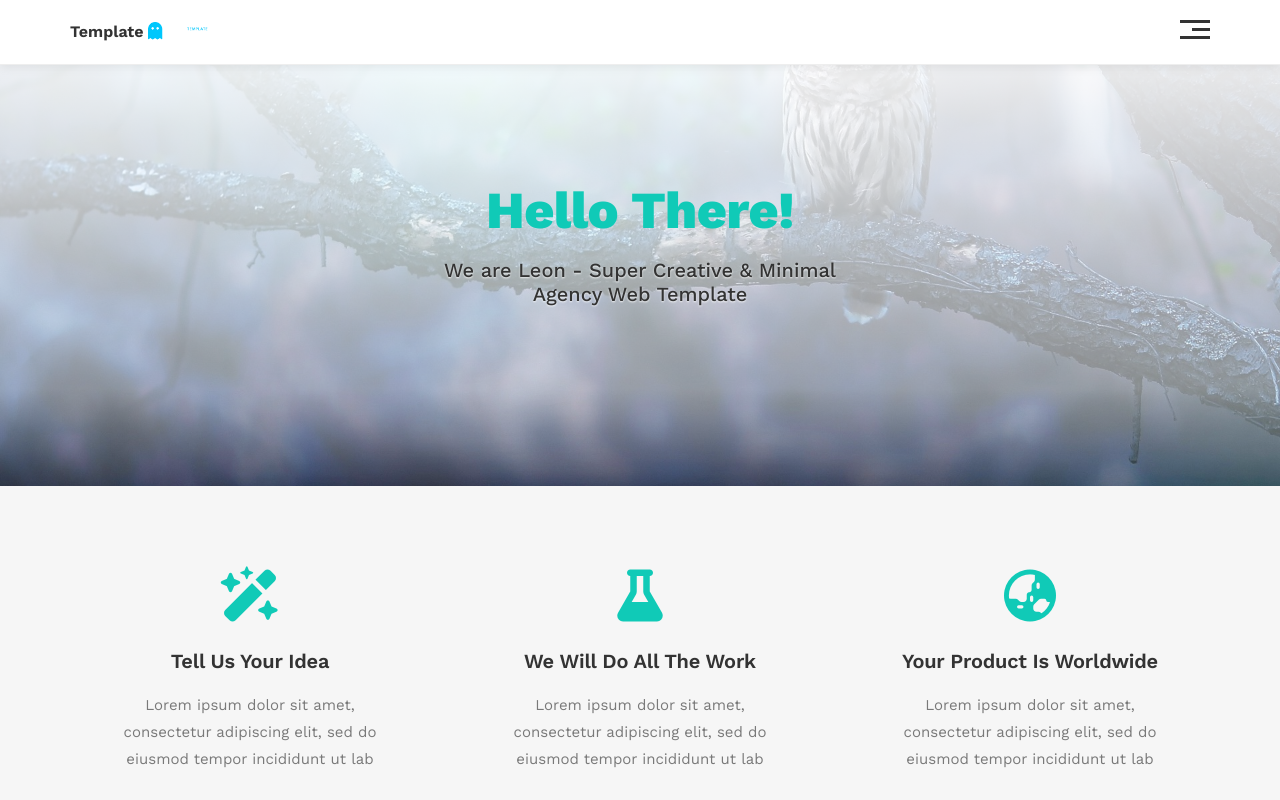
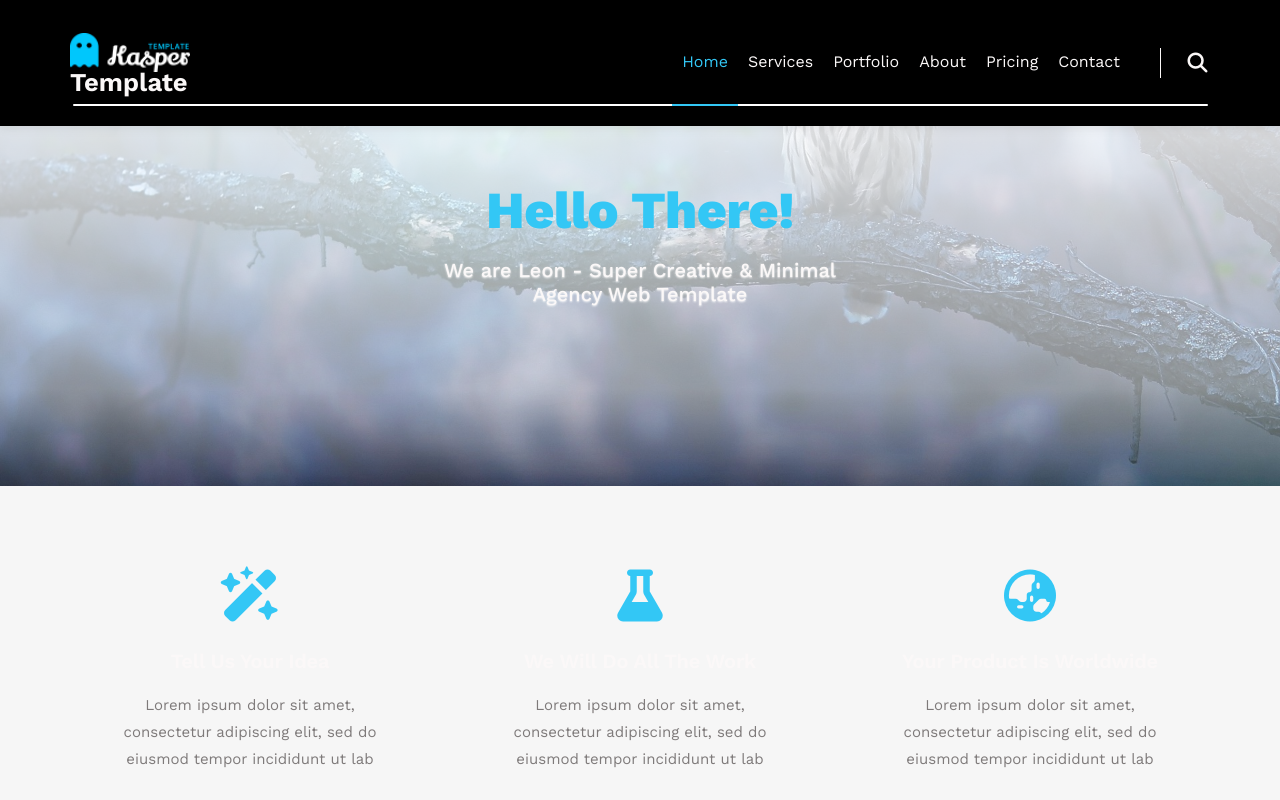
Before and after one commit to MostafaAbdElFatah/Templates, a plain HTML site: page index.html in a window 1280 px wide. Shown: the top 800 px of the page. Drawn offline with nearby package versions, Linux system fonts and the light colour scheme; files whose address does not match are found by name.

Commit message:
feat(header): update header, navigation, and theme tokens for Template 2

```diff
--- a/assets/css/base.css
+++ b/assets/css/base.css
@@ -7,12 +7,12 @@
    -------------------------------------------------------------------------- */
 :root {
     /* Color Palette */
-    --color-primary: #10cab7;
+    --color-primary: #33C7F5;
     --color-secondary: #2c4755;
-    --color-text: #333333;
-    --color-text-muted: #797979;
+    --color-text: #fbf8f8;
+    --color-text-muted: #7e7a7a;
     --color-heading-faded: #ebeced;
-    --color-background: #ffffff;
+    --color-background: #000;
     --color-surface: #f6f6f6;
     --color-page: #eeeeee;
     --color-border: #eeeeee;
@@ -29,12 +29,6 @@
     --header-height: 74px;
     --section-padding: clamp(3.5rem, 7vw, 5rem);
     --img-padding: 80px;
-
-    /* Dropdown Tokens */
-    --dropdown-width: 200px;
-    --dropdown-gap: 15px;
-    --dropdown-radius: 12px;
-    --dropdown-shadow: 0 12px 30px rgb(0 0 0 / 10%);
 
     /* Transitions & Motion */
     --transition-fast: 200ms ease;
--- a/assets/css/components/header.css
+++ b/assets/css/components/header.css
@@ -11,30 +11,49 @@
   left: 0;
   width: 100%;
   box-shadow: 0 2px 10px rgba(0, 0, 0, 0.08);
-
+  position: absolute;
   padding: var(--header-padding);
   background-color: var(--color-background);
-  border-bottom: 1px solid var(--color-border);
   z-index: 100;
 }
 
 .site-header .container {
   display: flex;
+  position: relative;
   align-items: center;
   justify-content: space-between;
-  gap: 24px;
+  min-height: 86px;
+}
+
+.site-header .container::after {
+  --header-container-padding: calc(
+    var(--container-padding) + var(--header-padding)
+  );
+
+  content: "";
+  position: absolute;
+  height: 2px;
+  border-radius: 2px;
+  background-color: #fff;
+  bottom: 0px;
+  left: calc(var(--header-container-padding) / 2);
+width: max(135px, calc(100% - var(--header-container-padding)));}
+
+/* Disable header animation on navigation hover */
+.logo,
+.site-header .container::after {
+  transition: none;
+  transform: none;
 }
 
 /* --------------------------------------------------------------------------
    2. Logo Branding
    -------------------------------------------------------------------------- */
 .logo {
-  display: inline-flex;
-  align-items: center;
-  gap: 4px;
-  color: var(--color-text);
-  font-weight: 650;
-  text-decoration: none;
+  display: flex;
+  flex-direction: column;
+  align-items: flex-start;
+  line-height: 0.8;
 }
 
 .logo:focus-visible {
@@ -44,8 +63,15 @@
 }
 
 .logo > img {
-  width: 60px;
+  width: 120px;
   height: auto;
+}
+
+.logo > span {
+  color: var(--color-text);
+  text-decoration: none;
+  font-weight: 650;
+  font-size: 1.6rem;
 }
 
 /* --------------------------------------------------------------------------
@@ -61,6 +87,10 @@
   }
 
   .logo > img {
-    width: 44px;
+    width: 60px;
+  }
+
+  .logo > span {
+    font-size: 0.82rem;
   }
 }
--- a/assets/css/components/navigation.css
+++ b/assets/css/components/navigation.css
@@ -6,55 +6,106 @@
    1. Navigation Wrapper & Component Variables
    -------------------------------------------------------------------------- */
 .main-nav {
-    position: relative;
-    --menu-bg: var(--color-background);
-    --accent: var(--color-primary);
+  flex: 1;
+  display: flex;
+  align-items: center;
+  justify-content: flex-end;
+}
+/* --------------------------------------------------------------------------
+   2. Navigation Toggle menu
+   -------------------------------------------------------------------------- */
+
+.main-nav .toggle-menu {
+  font-size: 22px;
+  padding: 30px 10px;
+}
+
+@media (min-width: 768px) {
+  .main-nav .toggle-menu {
+    display: none;
+  }
+
+  .main-nav > ul {
+    display: block;
+  }
 }
 
 /* --------------------------------------------------------------------------
-   2. Hamburger Menu Icon / Toggle
+   3. Navigation ul
    -------------------------------------------------------------------------- */
-/* Styled to work seamlessly on both <span class="menu-icon"> and <button class="menu-icon"> */
-.menu-icon {
-    display: flex;
-    flex-wrap: wrap;
-    justify-content: flex-end;
-    width: 30px;
-    background: transparent;
-    border: none;
-    padding: 0;
-    margin: 0;
-    cursor: pointer;
-    font: inherit;
-    color: inherit;
+
+.main-nav > ul {
+  display: flex;
 }
 
-.menu-icon:focus-visible {
-    outline: var(--focus-ring-width) solid var(--accent);
-    outline-offset: var(--focus-ring-offset);
-    border-radius: 4px;
+.main-nav > ul > li > a {
+  padding: 30px 10px;
+  display: block;
+  transition: 0.3s;
+  position: relative;
+  border-bottom: 2px solid transparent;
+  z-index: 3;
 }
 
-.menu-icon span {
-    display: block;
-    height: 3px;
-    margin-bottom: 5px;
-    background-color: var(--color-text);
-    transition: width var(--transition-normal);
+.main-nav > ul > li > a.active,
+.main-nav > ul > li > a:hover {
+  color: var(--color-primary);
+  border-bottom: 2px solid var(--color-primary);
 }
 
-.menu-icon span:first-child,
-.menu-icon span:last-child {
+@media (max-width: 768px) {
+  .main-nav > ul {
+    display: none;
+  }
+
+  .main-nav .toggle-menu {
+    display: block;
+  }
+
+  .main-nav .toggle-menu:hover + ul {
+    display: flex;
+    flex-direction: column;
+    position: absolute;
+    top: 100%;
+    left: 0;
     width: 100%;
+    background-color: hsl(0deg 0% 0% / 50%);
+  }
 }
 
-.menu-icon span:nth-child(2) {
-    width: 60%;
+/* --------------------------------------------------------------------------
+   4. Navigation search
+   -------------------------------------------------------------------------- */
+.main-nav .search {
+  width: 50px;
+  height: 30px;
+  position: relative;
+  margin-left: 30px;
+  border-left: 1px solid var(--color-text);
 }
 
-/* Interactive States: expand the middle line on hover, keyboard focus, or open state */
-.main-nav:hover .menu-icon span:nth-child(2),
-.main-nav:focus-within .menu-icon span:nth-child(2),
-.menu-icon[aria-expanded="true"] span:nth-child(2) {
-    width: 100%;
+.main-nav .search > i {
+  position: absolute;
+  font-size: 20px;
+  top: 50%;
+  transform: translateY(-50%);
+  right: 0;
 }
+
+/* --------------------------------------------------------------------------
+   3. Responsive Header Adjustments
+   -------------------------------------------------------------------------- */
+@media (max-width: 480px) {
+  .main-nav .search {
+    width: 30px;
+    height: 20px;
+    margin-left: 15px;
+  }
+  .main-nav .search > i {
+    font-size: 16px;
+  }
+
+  .main-nav .toggle-menu {
+    font-size: 16px;
+  }
+}
--- a/assets/css/layout.css
+++ b/assets/css/layout.css
@@ -31,14 +31,3 @@
     width: 1170px;
   }
 }
-
-/* --------------------------------------------------------------------------
-   2. Section Layouts
-   -------------------------------------------------------------------------- */
-.parent {
-  background-color: var(--color-page);
-}
-
-.parent .container h1 {
-  margin: 0;
-}
--- a/assets/css/style.css
+++ b/assets/css/style.css
@@ -24,7 +24,7 @@
 @import "components/navigation.css";
 
 /* 8. Dropdown Component */
-@import "components/dropdown.css";
+/* @import "components/dropdown.css"; */
 
 /* 9. Landing Component */
 @import "components/landing.css";
--- a/index.html
+++ b/index.html
@@ -5,7 +5,7 @@
     <meta charset="UTF-8">
     <meta name="viewport" content="width=device-width, initial-scale=1.0">
 
-    <title>Template 1</title>
+    <title>Template 2</title>
 
     <link rel="stylesheet" href="assets/css/style.css">
 
@@ -17,29 +17,30 @@
     <header class="site-header">
         <div class="container">
             <!-- Brand -->
-            <a class="logo" href="#home" aria-label="Template 1 home">
+            <a class="logo" href="#home" aria-label="Template 2 home">
+                <img src="assets/images/logo/logo.png" alt="">
                 <span>Template</span>
-                <img src="assets/images/logo/logo.png" alt="">
             </a>
 
             <!-- Main navigation -->
             <nav class="main-nav" aria-label="Main navigation">
-                <button type="button" class="menu-icon" aria-label="Open navigation menu" aria-expanded="false"
-                    aria-controls="main-nav-list">
-                    <span></span>
-                    <span></span>
-                    <span></span>
-                </button>
+                 <i class="fas fa-bars toggle-menu"></i>
 
                 <ul class="nav-list" id="main-nav-list">
                     <li>
-                        <a href="#home" aria-current="page">Home</a>
+                        <a class="active" href="#home" aria-current="page">Home</a>
                     </li>
                     <li><a href="#services">Services</a></li>
                     <li><a href="#portfolio">Portfolio</a></li>
                     <li><a href="#about">About</a></li>
+                    <li><a href="#pricing">Pricing</a></li>
+
                     <li><a href="#contact">Contact</a></li>
                 </ul>
+
+                <div class="search">
+                    <i class="fas fa-search"></i>
+                </div>
             </nav>
         </div>
     </header>
```
